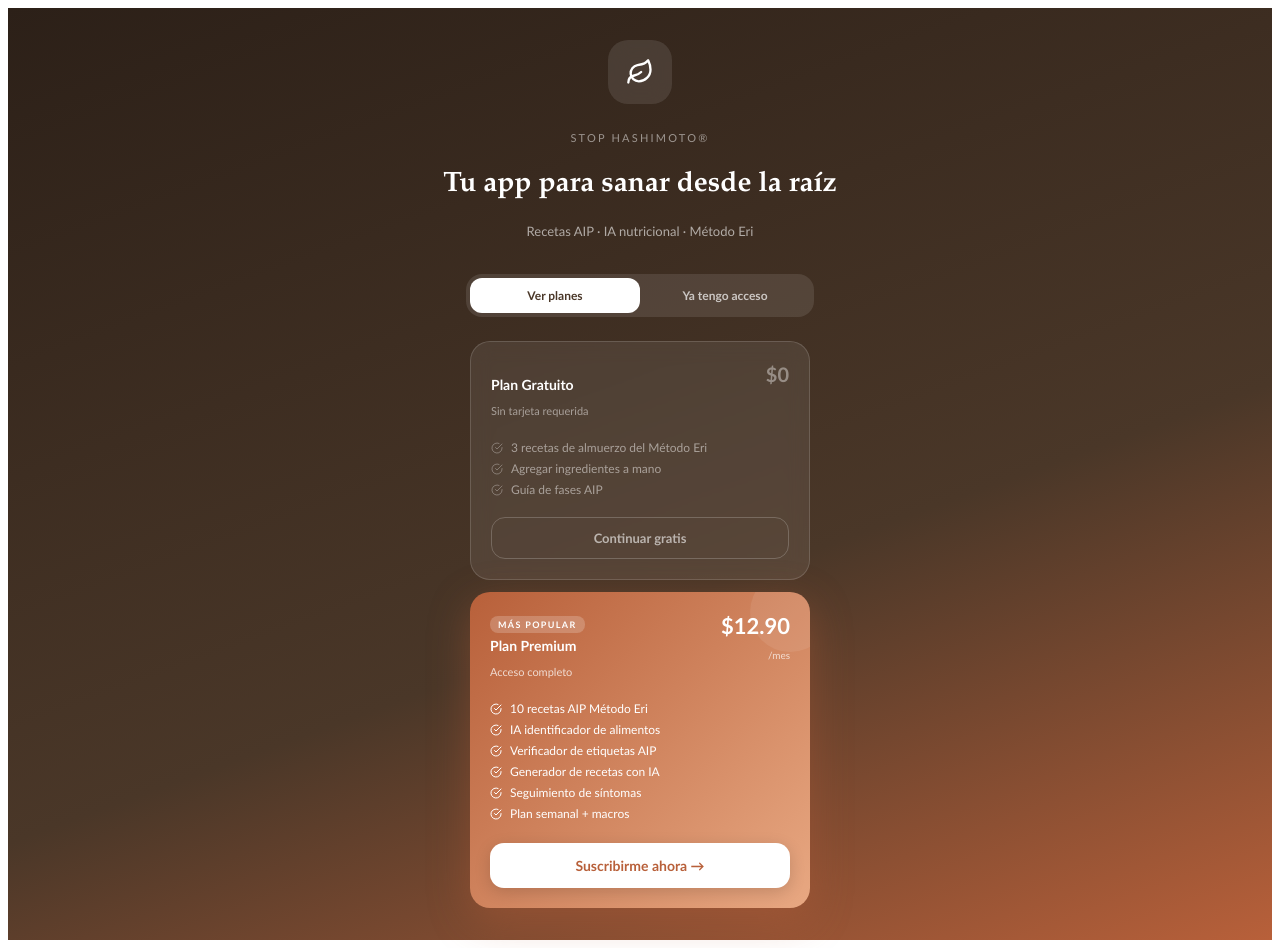
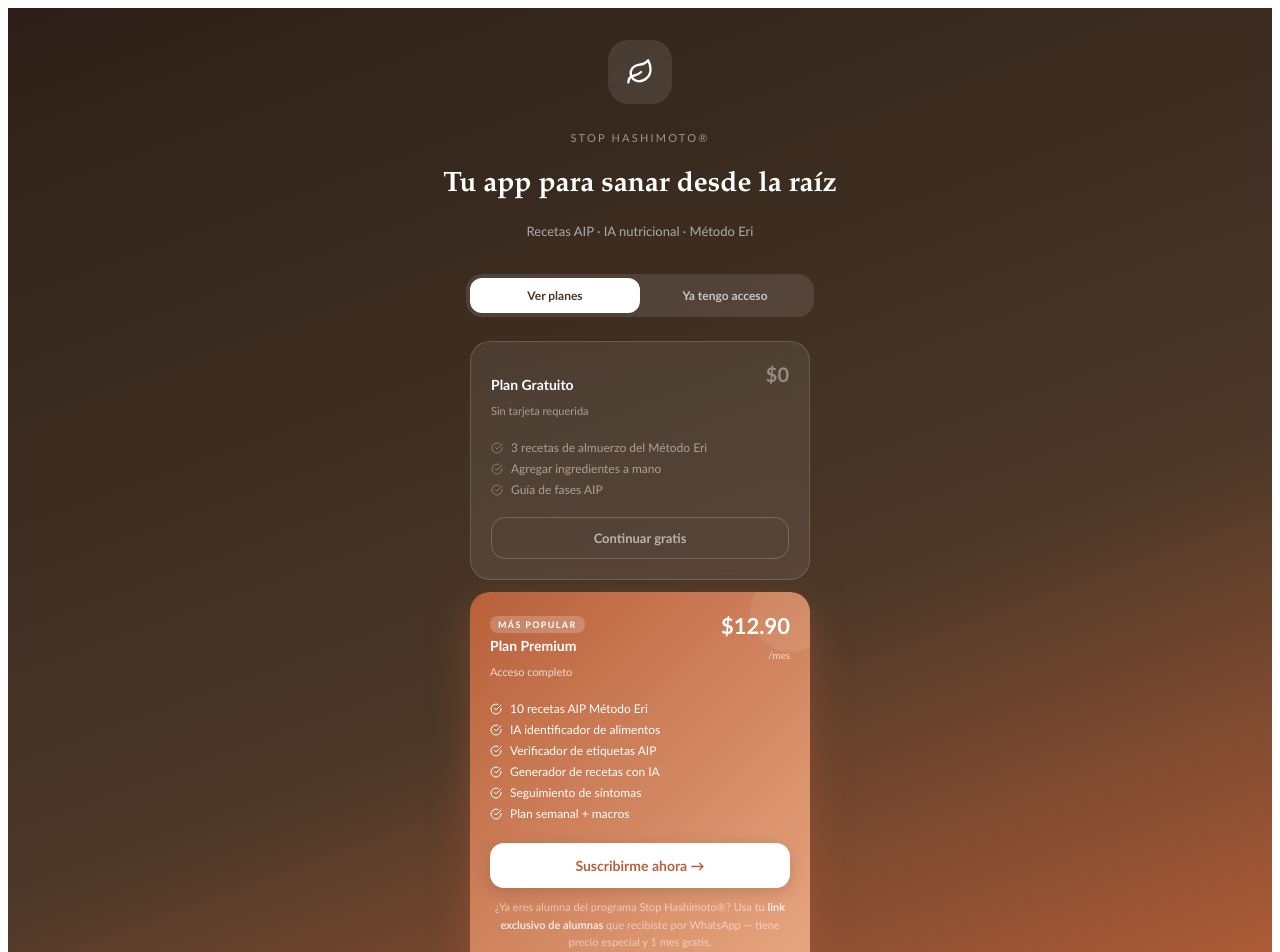
Before and after one commit to dinkahealthcoach-code/stop-hashimoto, a React (Vite) app: page / in a window 1280 px wide. Shown: the top 952 px of the page. Built offline with nearby package versions, Linux system fonts and the light colour scheme.

Commit message:
Update App.jsx

```diff
--- a/App.jsx
+++ b/App.jsx
@@ -102,6 +102,9 @@
             <button onClick={()=>window.open(LS_PREMIUM_URL,"_blank")} style={{width:"100%",marginTop:16,padding:"14px",borderRadius:14,border:"none",background:"white",color:T.terra,fontSize:14,fontWeight:800,cursor:"pointer",fontFamily:FB,boxShadow:"0 4px 16px rgba(0,0,0,0.15)"}}>
               Suscribirme ahora →
             </button>
+            <p style={{fontSize:11,color:"rgba(255,255,255,0.55)",textAlign:"center",marginTop:10,lineHeight:1.6}}>
+              ¿Ya eres alumna del programa Stop Hashimoto®?{"\n"}Usa tu <b style={{color:"rgba(255,255,255,0.8)"}}>link exclusivo de alumnas</b> que recibiste por WhatsApp — tiene precio especial y 1 mes gratis.
+            </p>
           </div>
 
         </div>
```
